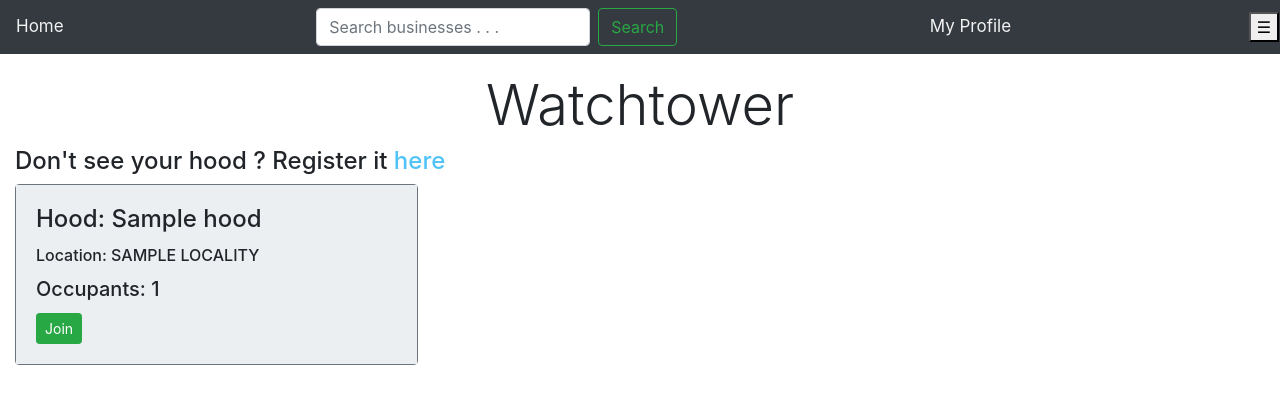
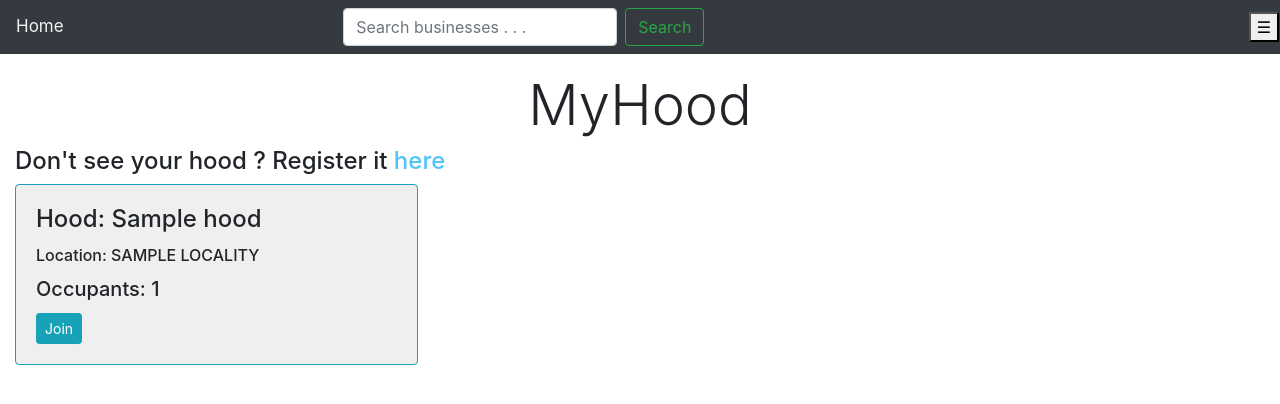
Before and after one commit to ruthjomo/myHood, a Django app: template hoodapp/templates/index.html in a window 1280 px wide. Shown: the top 404 px of the page. Run offline with Django 3.2, Linux system fonts and the light colour scheme; tables that the repository leaves empty hold one stand-in row (values such as "Sample post"); the template is opened without the code that fills it: values that come from a table or form of the project are taken from there, most other values are stand-ins (such as "Sample title", 1, 10 or a date in 2020); some libraries are stand-ins or nearby versions; some web fonts are replaced.

Commit message:
added new changes in the files

```diff
--- a/hoodapp/templates/index.html
+++ b/hoodapp/templates/index.html
@@ -26,17 +26,17 @@
 
 <body>
   <div class="container-fluid">
-    <h1 id="mainheading" style="text-align:center;" class="display-4"> Watchtower</h1>
+    <h1 id="mainheading" style="text-align:center;" class="display-4"> MyHood</h1>
     <h4>Don't see your hood ?
       Register it <a style="color:#4fc3f7;" href="{% url 'add_hood'  %}">here</a>
     </h4>
     <div class="card-columns">
       {% for hood in hoods%}
 
-      <div class="card border-secondary">
+      <div class="card border-info">
 
 
-        <div class="card-body" style="background-color:#eceff1;">
+        <div class="card-body" style="background-color:#1111;">
 
 
           <h4 id="text" class="card-title">Hood: {{hood.name }}</h4>
@@ -46,7 +46,7 @@
 
 
           <!--<p class="card-text">{{post.description | safe}}</p>-->
-          <a href="{% url 'join_hood' hood.id  %}" class="btn btn-sm btn-success">Join</a>
+          <a href="{% url 'join_hood' hood.id  %}" class="btn btn-sm btn-info">Join</a>
         </div>
       </div>
       {% endfor %}
--- a/hoodapp/templates/navbar.html
+++ b/hoodapp/templates/navbar.html
@@ -43,7 +43,7 @@
       <input class="form-control mr-sm-2" type="search" placeholder="Search businesses . . ." aria-label="Search" name="business">
       <button class="btn btn-outline-success my-2 my-sm-0" type="submit">Search</button>
     </form>
-    <a href="{% url 'user_profile' username=user %}">My Profile</a>
+    <a href="{% url 'user_profile' username=user %}" class="fa fa-profile"></a>
 
     <div class="row">
       <div style="width:100%;">
--- a/hoodapp/templates/profile.html
+++ b/hoodapp/templates/profile.html
@@ -48,13 +48,13 @@
             <h5>{{business.name | upper}}</h5>
             <h5>{{business.description | safe}}</h5>
             <p>{{business.email }}</p>
-            <p>Location: {{business.biz_hood.name}}</p>
+            <p>Location: {{business.business_hood.name}}</p>
           </div>
         </div>
         {% empty %}
         <div class="row">
           <h4>There are no businesses by {{user.username}}
-            Register one <a style="color:#4fc3f7;" href="{% url 'add_biz'  %}">here</a>
+            Register one <a style="color:#4fc3f7;" href="{% url 'add_business'  %}">here</a>
           </h4>
         </div>
         {% endfor %}
--- a/hoodapp/templates/search.html
+++ b/hoodapp/templates/search.html
@@ -31,10 +31,10 @@
                 <h5>{{business.name | upper}}</h5>
                 <h5>{{business.description | safe}}</h5>
                 <p>{{business.email }}</p>
-                <p>Location: {{business.biz_hood.name}}</p>
+                <p>Location: {{business.business_hood.name}}</p>
                 <p>Owner:<a style="width:100%; padding-left:10px;" href="{% url 'user_profile' username=business.biz_owner.username %}">
 
-                        <label>{{business.biz_owner.username}}</label></a> </p>
+                        <label>{{business.business_owner.username}}</label></a> </p>
             </div>
         </div>
 
@@ -43,7 +43,7 @@
 
         {% empty %}
         <div class="row">
-            <h2 id="text" class="text-center">There are no businesses here</h2>
+            <h2 id="text" class="text-center">No businesses here!</h2>
         </div>
 
         {% endfor %}
```
Also changed, not shown: hoodapp/templates/business.html (+4 -5 lines), hoodapp/templates/current_hood.html (+4 -4 lines), hoodapp/views.py (+4 -4 lines), hoodapp/templates/new_business.html (renamed from hoodapp/templates/add_biz.html), hoodapp/templates/new_hood.html (renamed from hoodapp/templates/add_hood.html), hoodapp/templates/new_post.html (renamed from hoodapp/templates/add_post.html).
